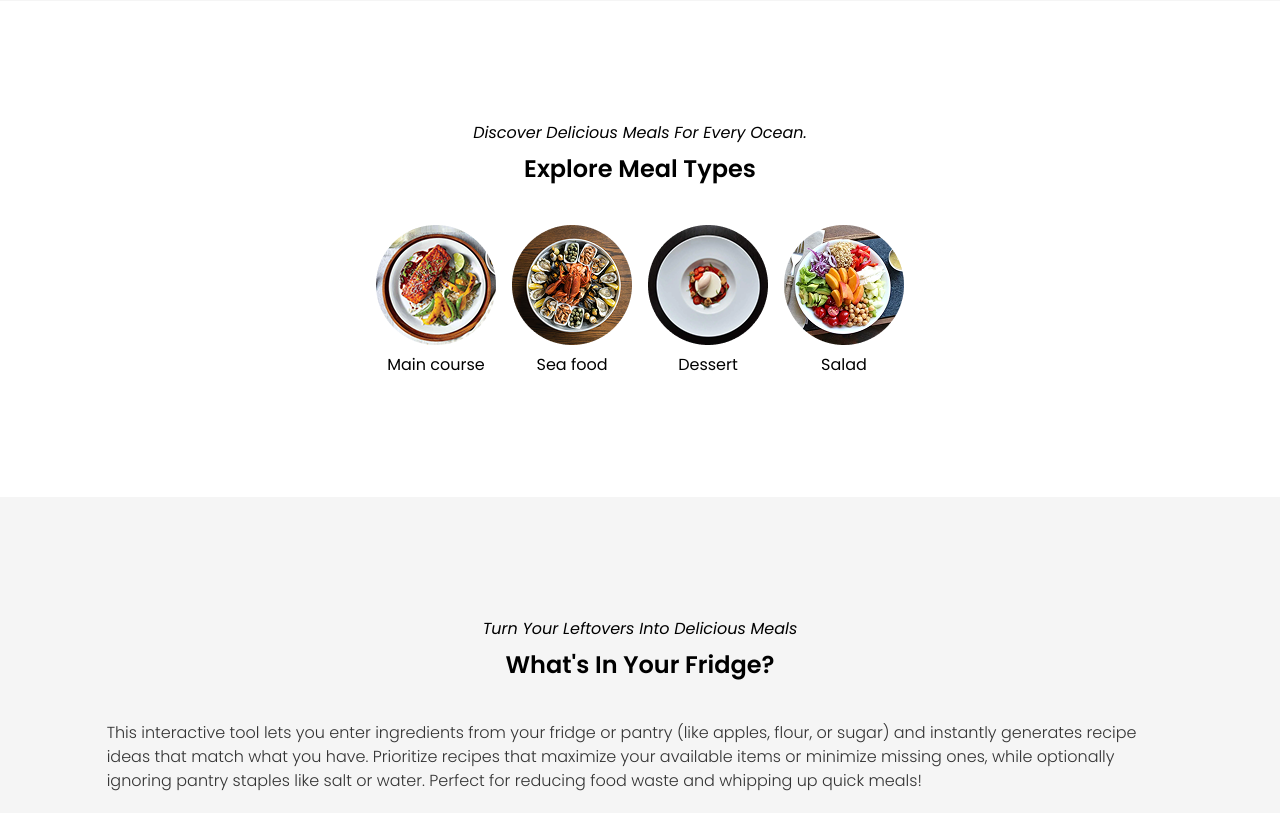
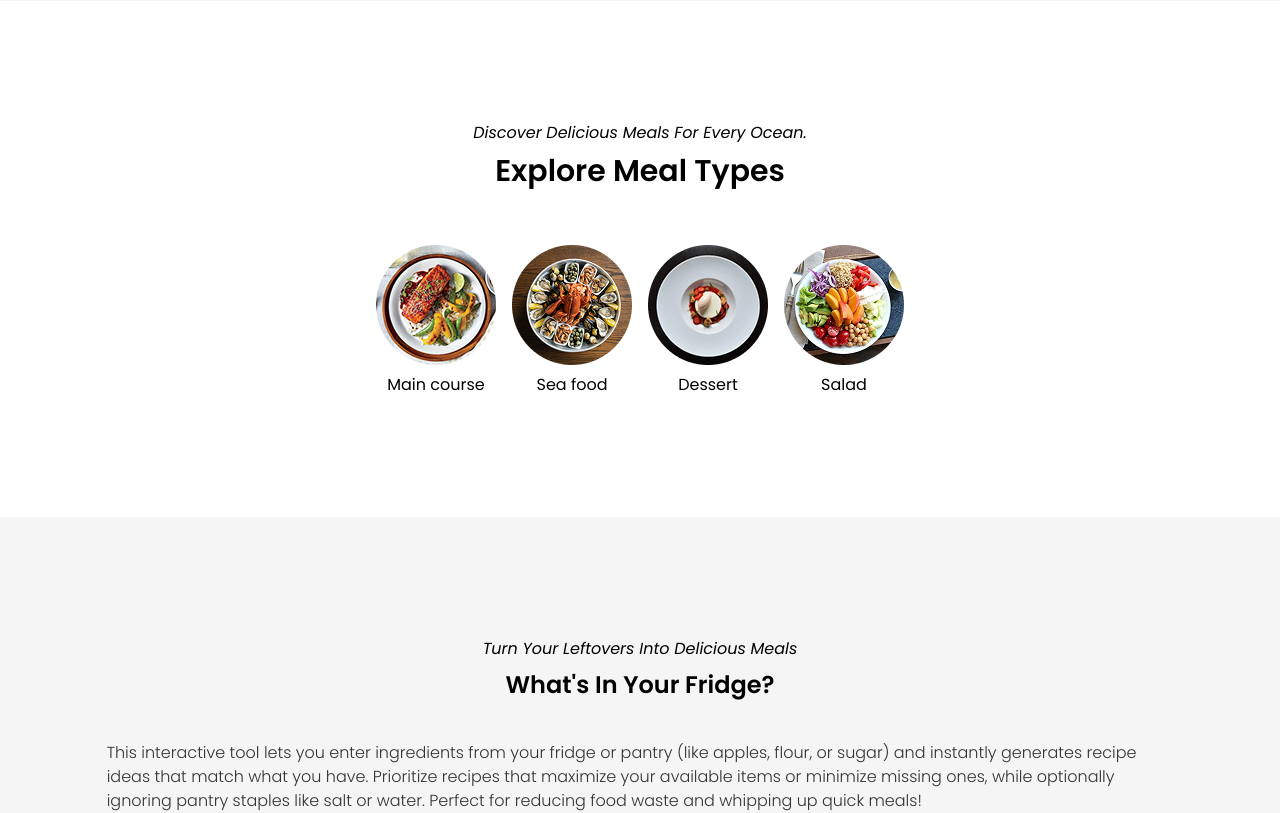
Before and after one commit to wilhelmusolejr/foodify-v2, a React (Vite) app in the folder client/: page / in a window 1280 px wide. Shown: the part 840-1653 px from the top of the page. Built offline with nearby package versions, Linux system fonts and the light colour scheme; a web font is replaced by a local one.

Commit message:
style: adjust font size for the heading h2

```diff
--- a/client/src/components/SectionHeading.jsx
+++ b/client/src/components/SectionHeading.jsx
@@ -2,9 +2,9 @@ import React from "react";
 
 export default function SectionHeading({ heading, subheading }) {
   return (
-    <div className="text-center capitalize flex gap-2 flex-col mb-10">
+    <div className="text-center capitalize flex gap-2 flex-col mb-14">
       <p className="italic w-8/12 mx-auto">{subheading}</p>
-      <h2 className="text-2xl font-semibold">{heading}</h2>
+      <h2 className="text-2xl md:text-3xl font-semibold">{heading}</h2>
     </div>
   );
 }
```
